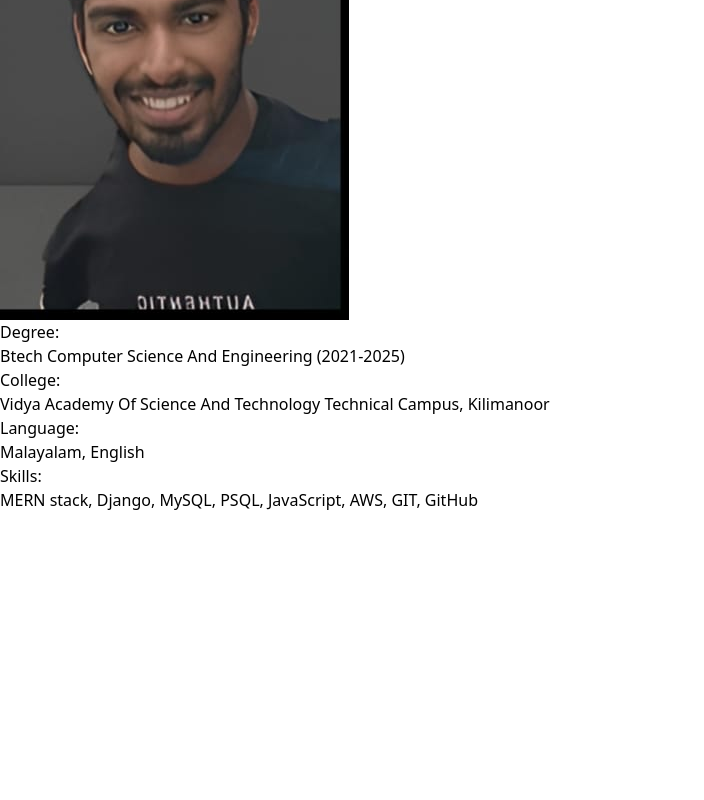
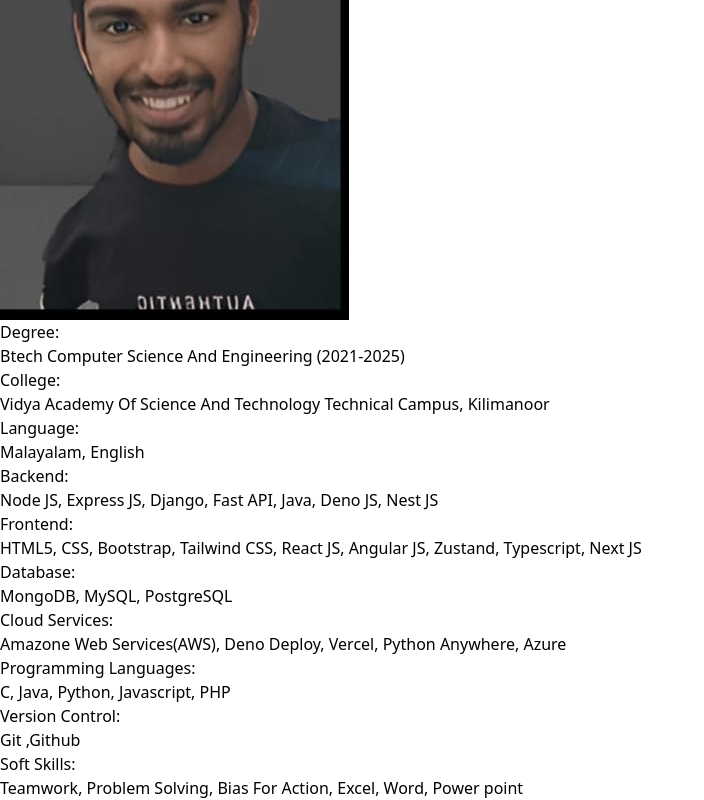
Before and after one commit to DJGuruji/Krishnanath, a React (Vite) app: page /about in a window 1280 px wide. Shown: the part 503-1303 px from the top of the page, without its empty margins (0-704 px from the left). Before the commit the page ends 1015 px from the top, so only its background shows below. Built offline with nearby package versions, Linux system fonts and the light colour scheme.

Commit message:
skills added

```diff
--- a/src/components/AboutDiscription.jsx
+++ b/src/components/AboutDiscription.jsx
@@ -13,7 +13,7 @@ const AboutDiscription = () => {
 
   return (
     <>
-      <div className="border-2 border-yellow-300 p-2">
+      <div className=" border-2 border-yellow-300 p-2 bg-black">
         <p className="flex p-1 text-lg" data-aos="fade-up">
           <h1 className="text-yellow-300 mr-1 text-lg">Degree:</h1>
           Btech Computer Science And Engineering (2021-2025)
@@ -26,9 +26,36 @@ const AboutDiscription = () => {
           <h1 className="text-yellow-300 mr-1 text-lg">Language:</h1>
           Malayalam, English
         </p>
-        <p className="flex p-1 text-lg" data-aos="fade-up" data-aos-delay="300">
-          <h1 className="text-yellow-300 mr-1 text-lg">Skills:</h1>
-          MERN stack, Django, MySQL, PSQL, JavaScript, AWS, GIT, GitHub
+
+      </div>
+      <div className="border-2 border-yellow-300  bg-black mt-4  p-2 rounded-lg">
+        <p className="flex p-1 text-lg border-b-2 border-slate-700 p-2" data-aos="fade-up">
+          <h1 className="text-yellow-300 mr-1 text-lg">Backend:</h1>
+          Node JS, Express JS, Django, Fast API, Java, Deno JS, Nest JS
+        </p>
+        <p className="flex p-1 text-lg border-b-2 border-slate-700 p-2" data-aos="fade-up" data-aos-delay="100">
+          <h1 className="text-yellow-300 mr-1 text-lg">Frontend:</h1>
+          HTML5, CSS, Bootstrap, Tailwind CSS, React JS, Angular JS, Zustand, Typescript, Next JS
+        </p>
+        <p className="flex p-1 text-lg border-b-2 border-slate-700 p-2" data-aos="fade-up" data-aos-delay="200">
+          <h1 className="text-yellow-300 mr-1 text-lg">Database:</h1>
+          MongoDB, MySQL, PostgreSQL
+        </p>
+        <p className="flex p-1 text-lg border-b-2 border-slate-700 p-2" data-aos="fade-up" data-aos-delay="300">
+          <h1 className="text-yellow-300 mr-1 text-lg">Cloud Services:</h1>
+          Amazone Web Services(AWS), Deno Deploy, Vercel, Python Anywhere, Azure
+        </p>
+        <p className="flex p-1 text-lg border-b-2 border-slate-700 p-2" data-aos="fade-up" data-aos-delay="300">
+          <h1 className="text-yellow-300 mr-1 text-lg">Programming Languages:</h1>
+          C, Java, Python, Javascript, PHP
+        </p>
+        <p className="flex p-1 text-lg border-b-2 border-slate-700 p-2" data-aos="fade-up" data-aos-delay="300">
+          <h1 className="text-yellow-300 mr-1 text-lg">Version Control:</h1>
+          Git ,Github
+        </p>
+        <p className="flex p-1 text-lg border-b-2 border-slate-700 p-2" data-aos="fade-up" data-aos-delay="300">
+          <h1 className="text-yellow-300 mr-1 text-lg">Soft Skills:</h1>
+          Teamwork, Problem Solving, Bias For Action, Excel, Word, Power point
         </p>
       </div>
     </>
--- a/src/components/Discription.jsx
+++ b/src/components/Discription.jsx
@@ -55,14 +55,15 @@ const Discription = () => {
           expertise is to create and develop websites in MERN Stack, Django,Java Spring Boot, Next JS, Nest JS,
           and Fast API and Android App Development in Flutter and React Native.
         </p>
-      </div>
-
-      <span className='flex justify-center items-center mt-10'data-aos="fade-up" >
+        <span className=' mt-5  pb-5 flex justify-center items-center mt-10'data-aos="fade-up" >
       <ImagLink src={git} alt="GitHub" href="https://github.com"  isHovered={isHovered} handleHover={handleHover} />
       <ImagLink src={insta} alt="Instagram" href="https://instagram.com" isHovered={isHovered} handleHover={handleHover} />
       <ImagLink src={link} alt="LinkedIn" href="https://linkedin.com" isHovered={isHovered} handleHover={handleHover} />
       <ImagLink src={mail} alt="Email" href="mailto:example@example.com" isHovered={isHovered} handleHover={handleHover} />
       </span>
+      </div>
+
+
     </>
   );
 };
--- a/src/pages/About.jsx
+++ b/src/pages/About.jsx
@@ -13,7 +13,7 @@ const About = () => {
   }, []);
 
   return (
-    <div className="h-screen text-white bg-black">
+    <div className="h-[100%] md:h-[100vh] lg:h-[100vh] xl:h-[100vh] text-white bg-black">
       <div className="md:flex lg:flex xl:flex justify-around">
 
         <div
--- a/src/pages/Home.jsx
+++ b/src/pages/Home.jsx
@@ -6,7 +6,7 @@ import HomeImg from "../components/HomeImg";
 const Home = () => {
 
   return (
-    <div className="h-screen bg-black">
+    <div className="h-[100vh] bg-black">
       <div className="md:flex lg:flex xl:flex md:justify-around lg:justify-around xl:justify-around">
 
         <div className="pt-10 flex  justify-center items-center pl-5 ">
```
Also changed, not shown: 5 other files (tests, documents, lock files or other folders).
